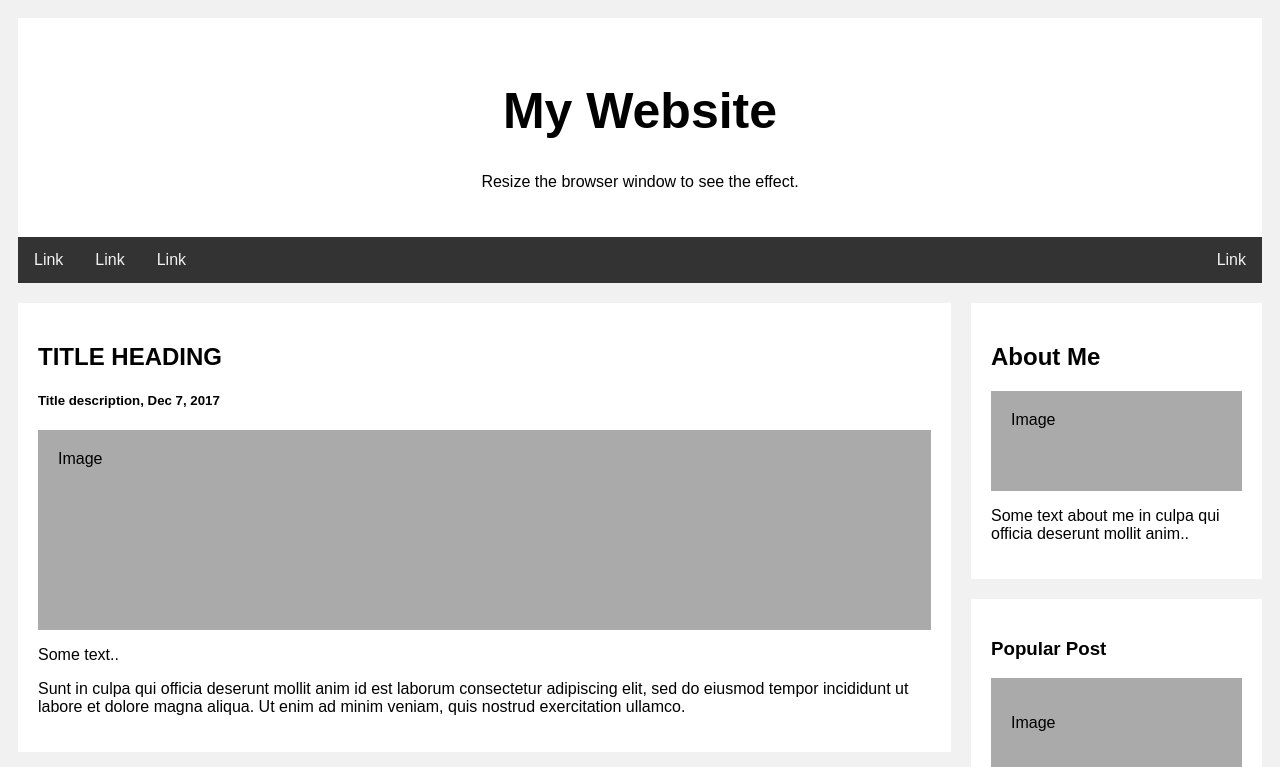
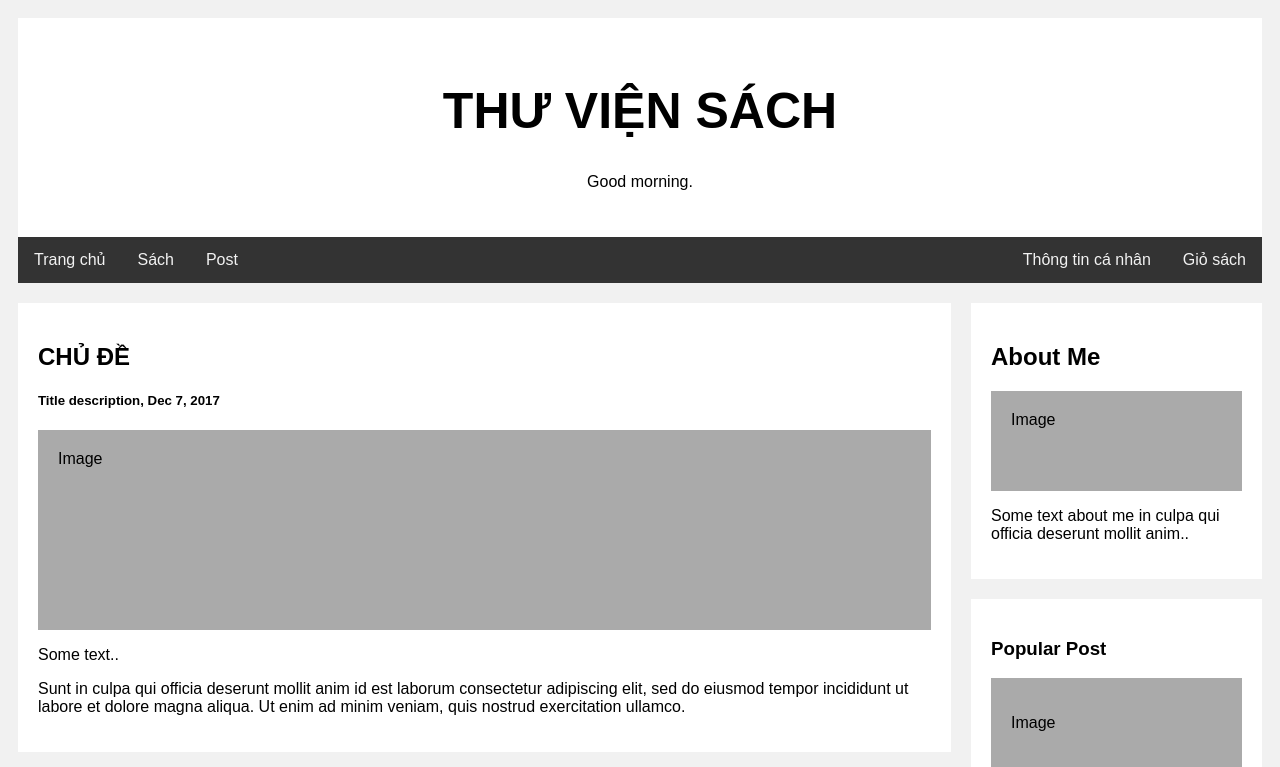
Before and after one commit to 4501104141/Web-Librian, a PHP site: page /homepage.php in a window 1280 px wide. Shown: the top 767 px of the page. Run offline with PHP 8.4, Linux system fonts and the light colour scheme.

Commit message:
Hoan thien bo cuc

```diff
--- a/homepage.php
+++ b/homepage.php
@@ -5,25 +5,26 @@
     <meta http-equiv="X-UA-Compatible" content="IE=edge">
     <meta name="viewport" content="width=device-width, initial-scale=1.0">
     <title>HomePage</title>
-    <link rel="stylesheet" href="storge.css">
+    <link rel="stylesheet" href="StorgeCSS\HomePage.css">
 </head>
 <body>
 <div class="header">
-  <h1>My Website</h1>
-  <p>Resize the browser window to see the effect.</p>
+  <h1>THƯ VIỆN SÁCH</h1>
+  <p>Good morning.</p>
 </div>
 
 <div class="topnav">
-  <a href="#">Link</a>
-  <a href="#">Link</a>
-  <a href="#">Link</a>
-  <a href="#" style="float:right">Link</a>
+  <a href="#">Trang chủ</a>
+  <a href="#">Sách</a>
+  <a href="#">Post</a>
+  <a href="#" style="float:right">Giỏ sách</a>
+  <a href="#" style="float:right">Thông tin cá nhân</a>
 </div>
 
 <div class="row">
   <div class="leftcolumn">
     <div class="card">
-      <h2>TITLE HEADING</h2>
+      <h2>CHỦ ĐỀ</h2>
       <h5>Title description, Dec 7, 2017</h5>
       <div class="fakeimg" style="height:200px;">Image</div>
       <p>Some text..</p>
--- a/index.php
+++ b/index.php
@@ -6,7 +6,7 @@
   <meta name="viewport" content="width=device-width, initial-scale=1.0">
   <title>Document</title>
   <link rel="stylesheet" href="bootstrap-5.1.3-dist/css/bootstrap.css">
-  <link rel="stylesheet" href="storge.css">
+  <link rel="stylesheet" href="StorgeCSS\index.css">
 
   <!-- Connect DB -->
   <?php
```
Also changed, not shown: StorgeCSS/HomePage.css (renamed from Storge.css), StorgeCSS/index.css (added).
